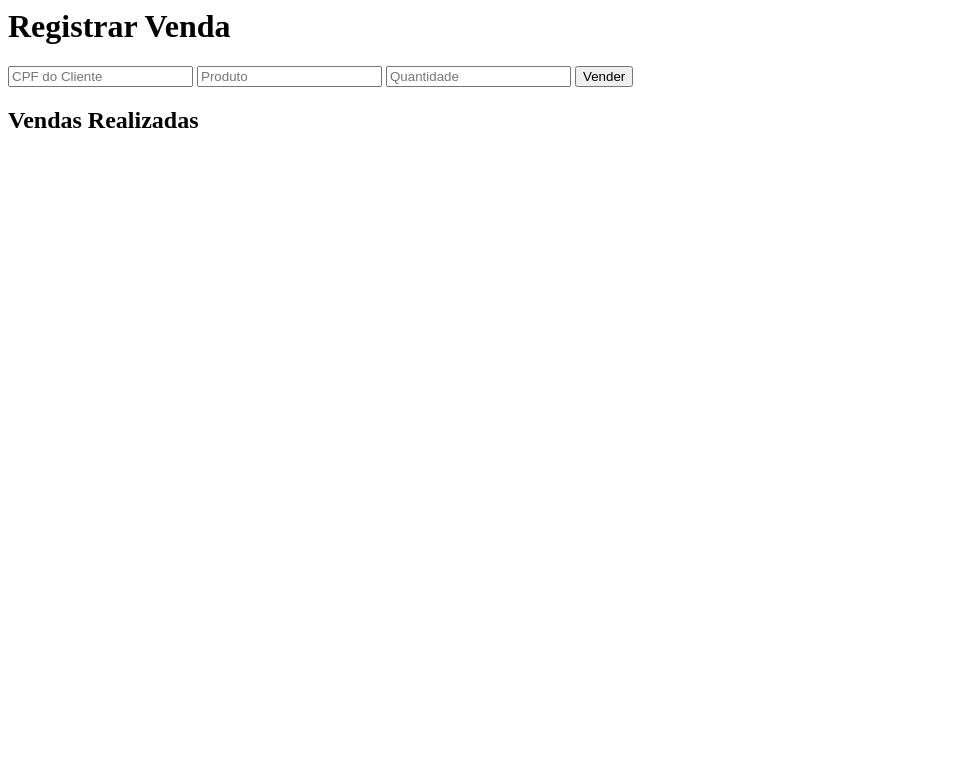
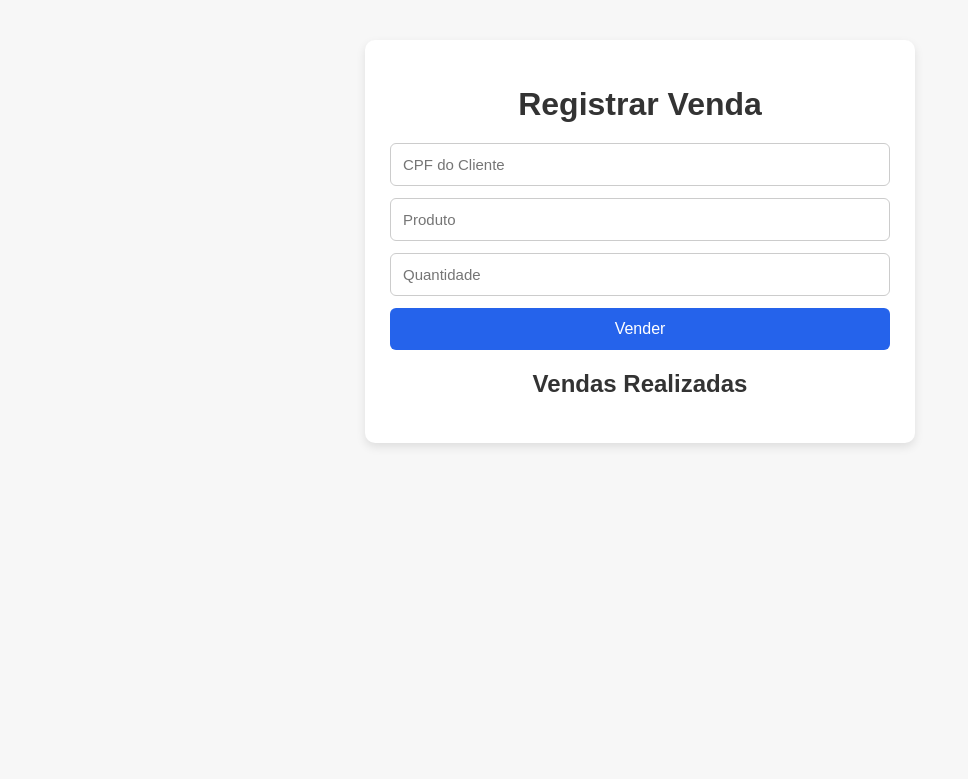
Before and after one commit to NathanAnaquim/Projeto-A3, a Flask app: page /vendas in a window 1280 px wide. Shown: the top 779 px of the page, without its empty margins (0-968 px from the left). Run offline with Flask 3, Linux system fonts and the light colour scheme.

Commit message:
melhoria vendas e vendas css

```diff
--- /dev/null
+++ b/src/static/vendas.css
@@ -0,0 +1,79 @@
+/* === Estilo geral === */
+body {
+    font-family: Arial, sans-serif;
+    background-color: #f7f7f7;
+    margin: 0;
+    padding: 0;
+}
+
+/* Caixa principal */
+.vendas-container {
+    max-width: 500px;
+    margin: 40px auto;
+    background: white;
+    padding: 25px;
+    border-radius: 10px;
+    box-shadow: 0 4px 10px rgba(0, 0, 0, 0.1);
+}
+
+/* Título */
+.vendas-container h1,
+.vendas-container h2 {
+    text-align: center;
+    color: #333;
+    margin-bottom: 20px;
+}
+
+/* Formulário */
+.vendas-container form {
+    display: flex;
+    flex-direction: column;
+    gap: 12px;
+}
+
+.vendas-container input {
+    padding: 12px;
+    border: 1px solid #ccc;
+    border-radius: 6px;
+    font-size: 15px;
+}
+
+/* Botão */
+.vendas-container button {
+    padding: 12px;
+    background-color: #2563eb;
+    color: white;
+    border: none;
+    border-radius: 6px;
+    font-size: 16px;
+    cursor: pointer;
+    transition: 0.3s;
+}
+
+.vendas-container button:hover {
+    background-color: #1e4fbb;
+}
+
+/* Mensagem */
+.mensagem {
+    text-align: center;
+    background: #e0f7e9;
+    color: #0f6c2b;
+    padding: 10px;
+    border-radius: 6px;
+    margin-top: 15px;
+}
+
+/* Lista de vendas */
+.vendas-lista {
+    list-style: none;
+    padding: 0;
+    margin-top: 20px;
+}
+
+.vendas-lista li {
+    background: #f0f0f0;
+    padding: 12px;
+    margin-bottom: 10px;
+    border-radius: 6px;
+}
--- a/src/templates/index.html
+++ b/src/templates/index.html
@@ -12,7 +12,9 @@
   <h1>Sistema de Vendas</h1>
   <nav>
     <a href="/produtos">Produtos</a> |
-    <a href="/clientes">Clientes</a>
+    <a href="/clientes">Clientes</a> |
+    <a href="/vendas">Vendas</a>     |
+    <a href="/relatorio">Relatório</a>
   </nav>
   <p>Versão refatorada.</p>
 </body>
--- a/src/templates/vendas.html
+++ b/src/templates/vendas.html
@@ -1,4 +1,8 @@
+<link rel="stylesheet" href="{{ url_for('static', filename='vendas.css') }}">
+
+<div class="vendas-container">
   <h1>Registrar Venda</h1>
+
   <form method="POST">
     <input name="cpf" placeholder="CPF do Cliente">
     <input name="produto" placeholder="Produto">
@@ -7,12 +11,13 @@
   </form>
 
   {% if msg %}
-<p>{{ msg }}</p>
+  <p class="mensagem">{{ msg }}</p>
   {% endif %}
 
   <h2>Vendas Realizadas</h2>
-<ul>
+  <ul class="vendas-lista">
     {% for v in vendas %}
     <li>{{ v.cliente.nome }} comprou {{ v.quantidade }}x {{ v.produto.nome }} (R${{ v.total }})</li>
     {% endfor %}
   </ul>
+</div>
```
Also changed, not shown: src/testes/test_sistema.py (+6 -1 lines). Lines whose indentation alone changed are shown as unchanged.
